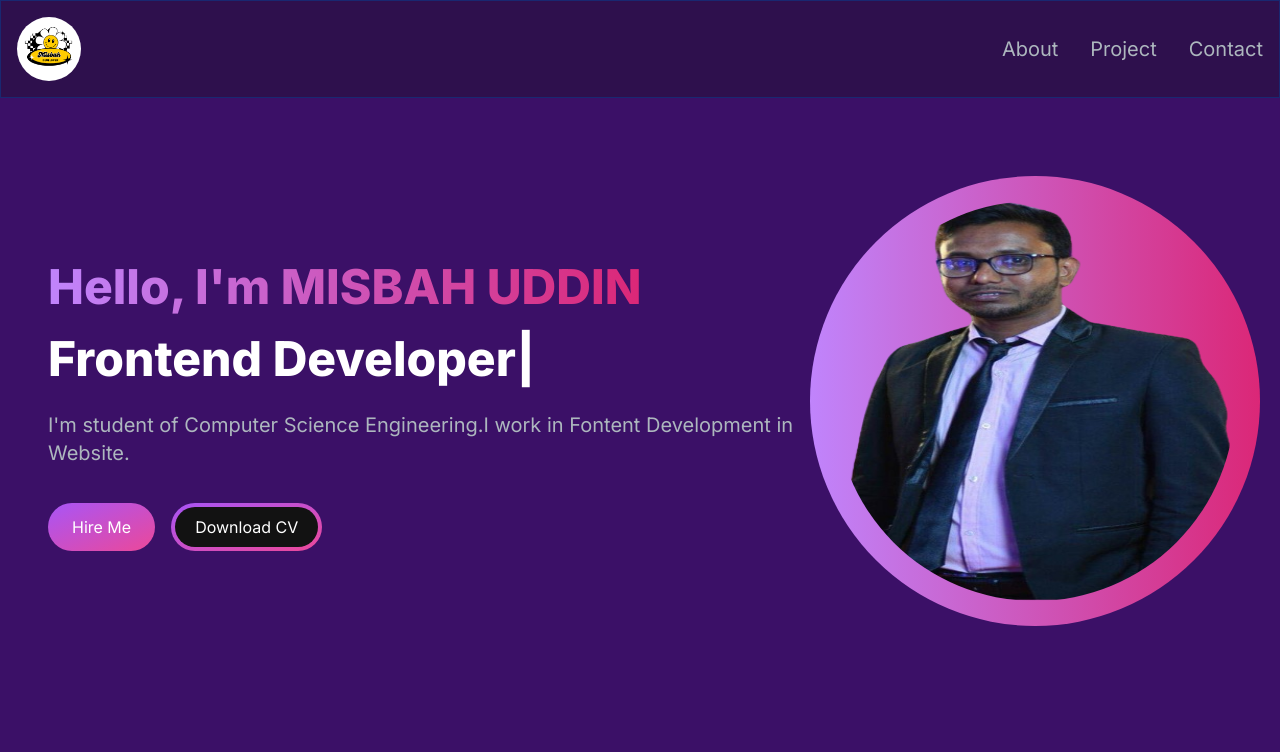
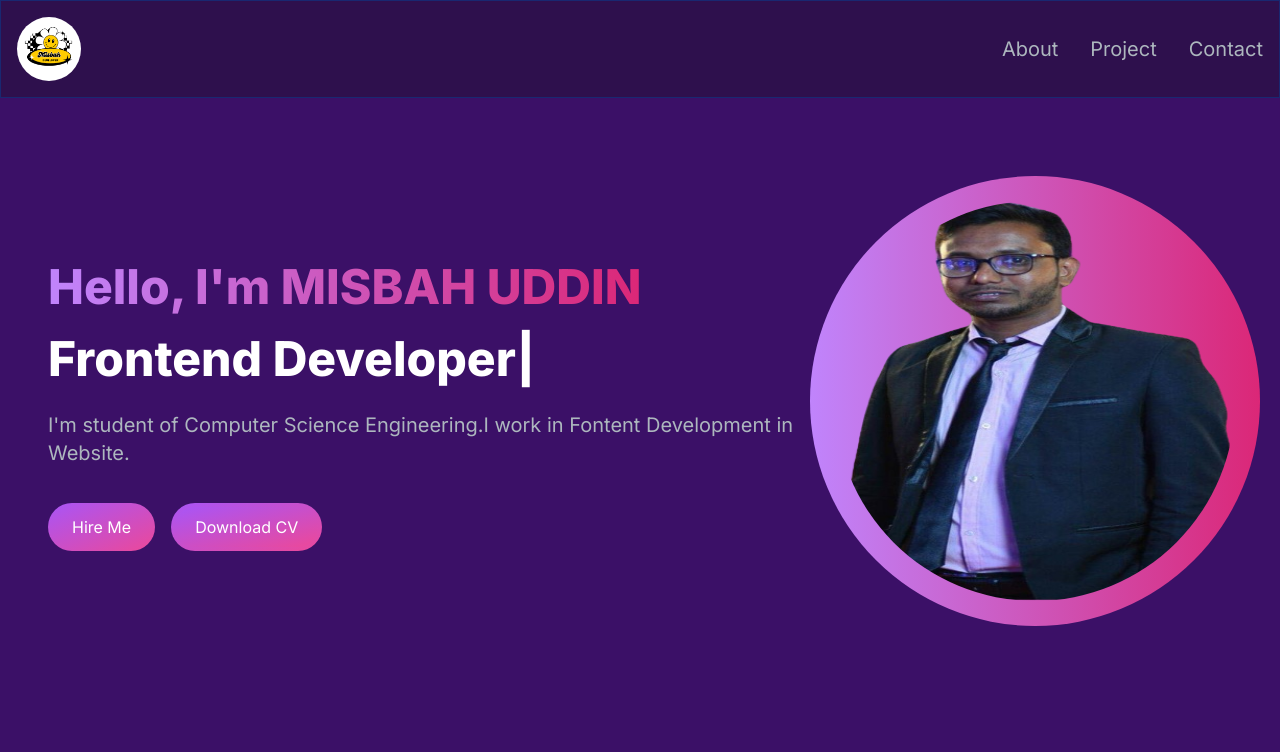
Before and after one commit to Misbah01798/misbah-uddin, a Next.js app: page / in a window 1280 px wide. Shown: the top 752 px of the page. Built offline with nearby package versions, Linux system fonts and the light colour scheme.

Commit message:
this is final commit

```diff
--- a/src/app/components/HeroSection.jsx
+++ b/src/app/components/HeroSection.jsx
@@ -50,7 +50,7 @@ const HeroSection = () => {
               href="/"
               className="px-1 inline-block py-1 w-full sm:w-fit rounded-full bg-gradient-to-br from-purple-500 to-pink-500 hover:bg-slate-800 text-white mt-3"
             >
-              <span className="block bg-[#121212] hover:bg-slate-800 rounded-full px-5 py-2">
+              <span className="block bg-gradient-to-br from-purple-500 to-pink-500 hover:bg-slate-800 rounded-full px-5 py-2">
                 Download CV
               </span>
             </Link>
```
Also changed, not shown: 1 other file (tests, documents, lock files or other folders).
